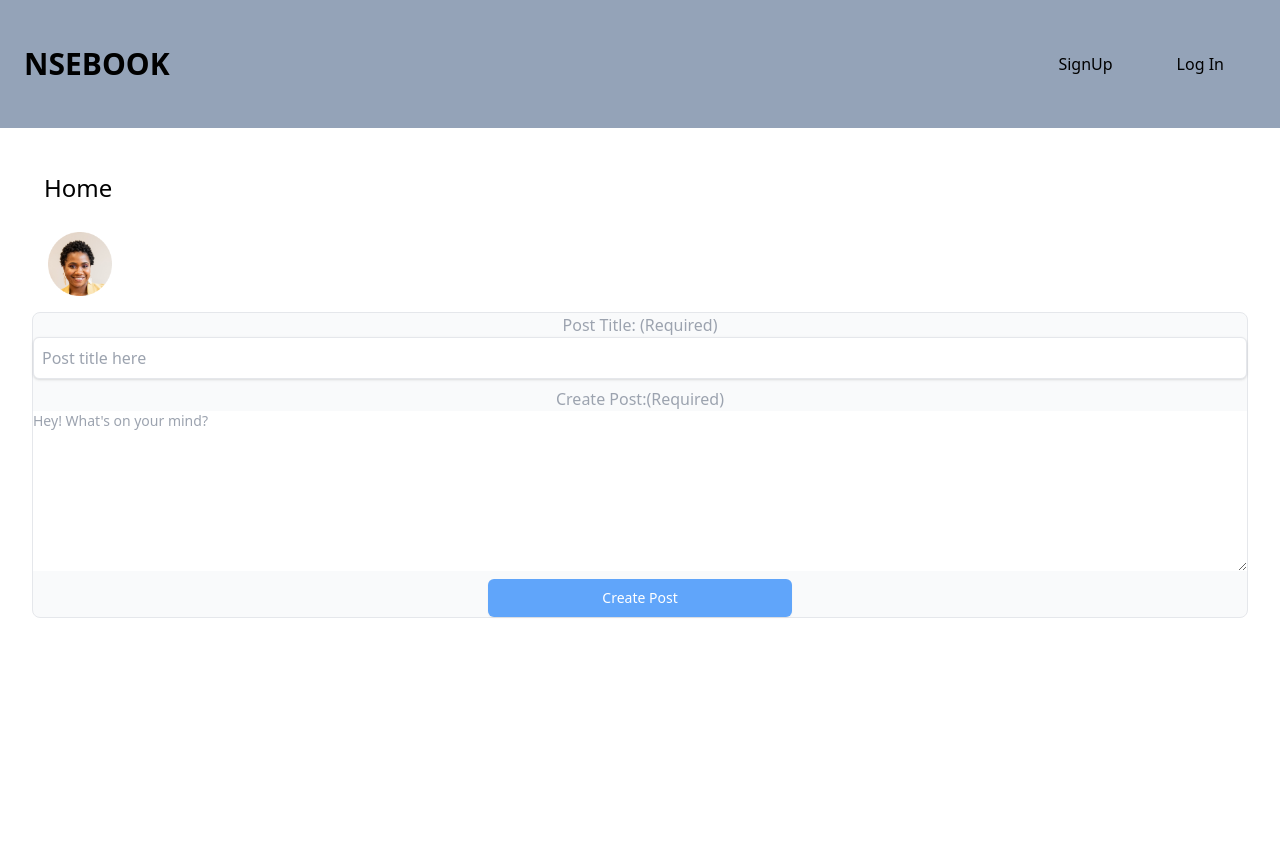
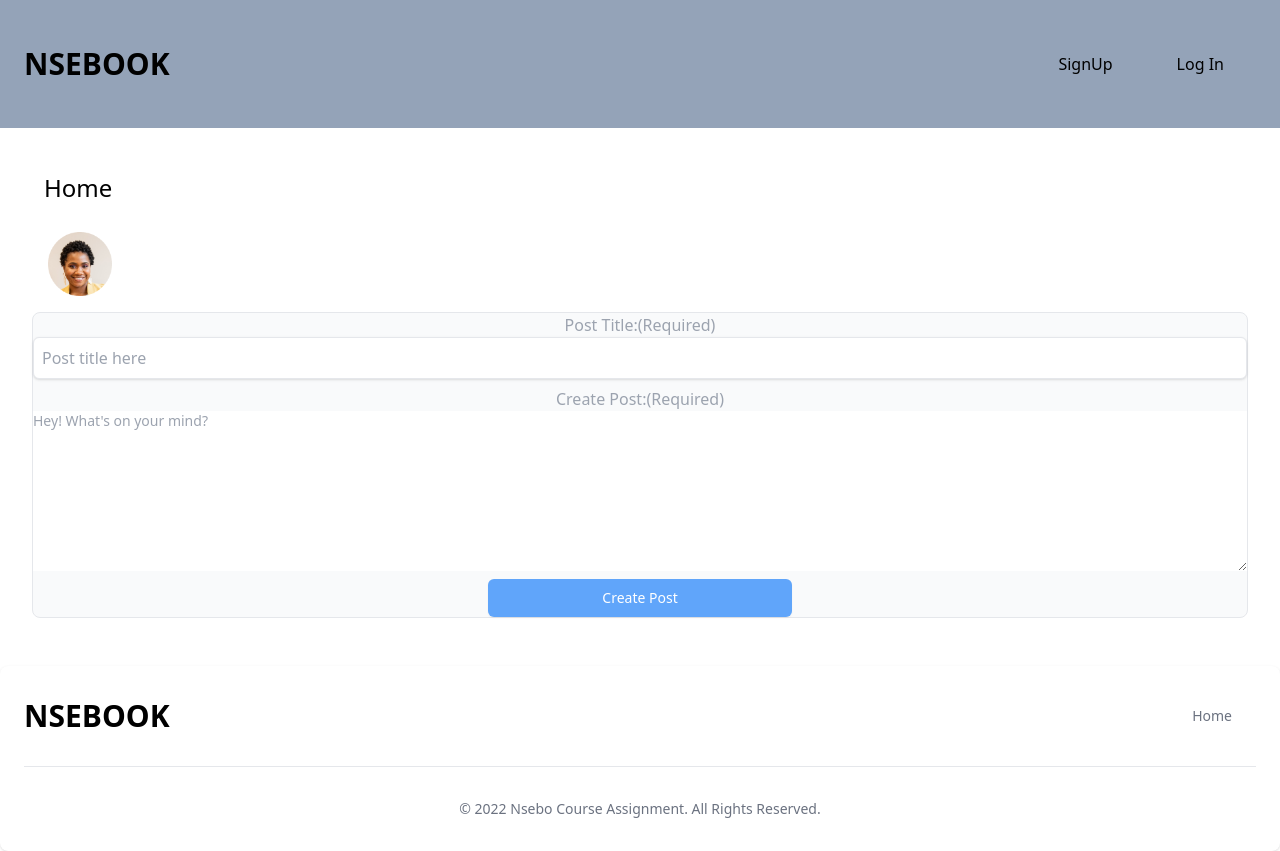
Before and after one commit to Nsebo/js-2-ca-nsebo, a website built with Vite: page post-page.html in a window 1280 px wide. Before the commit the page ends 800 px from the top, so only its background shows below. Built offline with nearby package versions, Linux system fonts and the light colour scheme.

Commit message:
corrected few error on the post page and  added footer

```diff
--- a/post-page.html
+++ b/post-page.html
@@ -8,7 +8,7 @@
     <script type="module" src="/js/script.js" defer></script>
     <script type="module" src="/js/postPage.js" defer></script>
 </head>
-<body class=" dark:bg-gray-800 bg-white min-h-screen">
+<body class=" dark:bg-gray-800 bg-white ">
 <main class=" relative overflow-hidden">
     <header class="h-24 sm:h-32 flex items-center z-30 w-full bg-slate-400 ">
         <div class="container mx-auto px-6 flex items-center justify-between">
@@ -39,7 +39,7 @@
 
         <div class="mb-4 w-full bg-gray-50 rounded-lg border border-gray-200 dark:bg-gray-700 dark:border-gray-600">
             <div class="flex flex-col mb-2">
-                <label for="postTitle" class="text-gray-400">Post Title: (Required)</label>
+                <label for="postTitle" class="text-gray-400">Post Title:(Required)</label>
                 <input
                         id="postTitle"
                         class="p-2 rounded-md border shadow"
@@ -65,7 +65,26 @@
             <button class="justify-center w-1/4 capitalize rounded-md border border-transparent bg-blue-400 px-4 py-2 text-sm font-medium text-white shadow-sm hover:bg-slate-400 focus:outline-none focus:ring-2 focus:ring-slate-500 focus:ring-offset-2" type="submit">
                 Create Post
             </button>
+        </div>
     </form>
-
-</body>
-</html>
+    </div>
+    <footer class="p-4 bg-white rounded-lg shadow md:px-6 md:py-8 dark:bg-gray-900">
+    <div class="sm:flex sm:items-center sm:justify-between">
+        <a href="#" class="flex items-center mb-4 sm:mb-0">
+            <div class="uppercase text-darkBlue-500 dark:text-white font-black text-3xl">
+                Nsebook
+            </div>
+        </a>
+        <ul class="flex flex-wrap items-center mb-6 text-sm text-gray-500 sm:mb-0 dark:text-gray-400">
+            <li>
+                <a href="index.html" class="mr-4 hover:underline md:mr-6 ">Home</a>
+            </li>
+        </ul>
+    </div>
+    <hr class="my-6 border-gray-200 sm:mx-auto dark:border-gray-700 lg:my-8">
+    <span class="block text-sm text-gray-500 sm:text-center dark:text-gray-400">© 2022
+    <a href="#" class="hover:underline">Nsebo Course Assignment</a>. All Rights Reserved.
+    </span>
+</footer>
+    </body>
+    </html>
```
